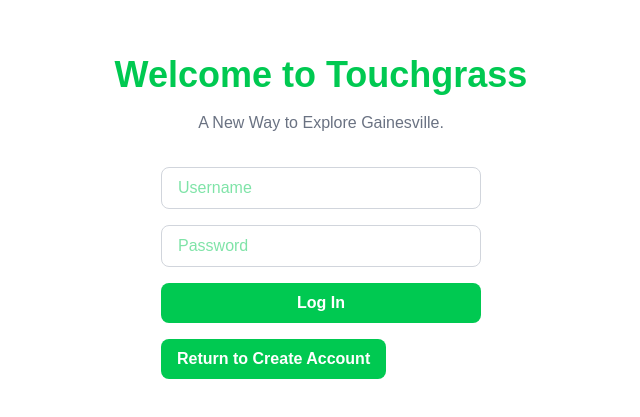
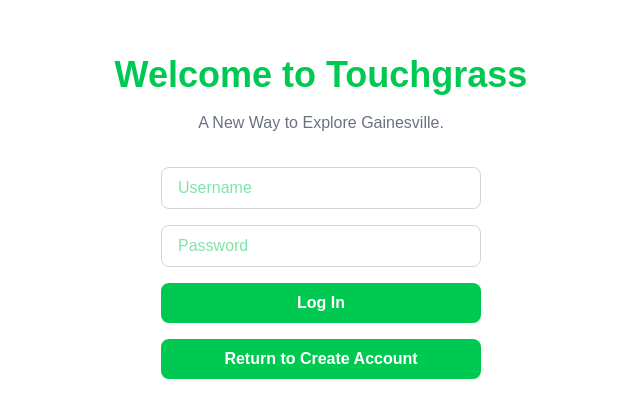
Before and after one commit to CEN-TouchGrass-Group/TouchGrass, a Next.js app in the folder FRONTEND/: page /Login in a window 1280 px wide. Shown: the part 183-600 px from the top of the page, without its empty margins (319-959 px from the left). Built offline with nearby package versions, Linux system fonts and the light colour scheme.

Commit message:
login button bug

```diff
--- a/FRONTEND/src/app/Login/page.tsx
+++ b/FRONTEND/src/app/Login/page.tsx
@@ -52,15 +52,15 @@ export default function Second() {
         {error && <p className="text-red-500 text-sm">{error}</p>}
         <button
           onClick={handleLogin}
-          className="bg-green-500 hover:bg-green-600 text-white rounded-lg px-4 py-2 font-semibold hover:bg-green-600"
+          className="w-full bg-green-500 hover:bg-green-600 text-white rounded-lg px-4 py-2 font-semibold"
         >
           Log In
         </button>
-        <Link href = "../">
-        <button
-
-          className="bg-green-500 hover:bg-green-600 text-white rounded-lg px-4 py-2 font-semibold hover:bg-green-600"
-        >Return to Create Account</button>
+        <Link
+          href="../"
+          className="w-full bg-green-500 hover:bg-green-600 text-white rounded-lg px-4 py-2 font-semibold text-center"
+        >
+          Return to Create Account
         </Link>
       </div>
     </div>
--- a/FRONTEND/src/app/page.tsx
+++ b/FRONTEND/src/app/page.tsx
@@ -53,15 +53,17 @@ export default function Home() {
         {error && <p className="text-red-500 text-sm">{error}</p>}
           <button
             onClick={handlecreateAccount}
-            className="bg-green-500 hover:bg-green-600 text-white rounded-lg px-4 py-2 font-semibold hover:bg-green-600"
+            className="w-full bg-green-500 hover:bg-green-600 text-white rounded-lg px-4 py-2 font-semibold"
           >
             Create Account
           </button>
-        <Link href = "/Login">
-          <button className="bg-green-500 hover:bg-green-600 text-white rounded-lg px-4 py-2 font-semibold hover:bg-green-600">
+
+          <Link
+            href="/Login"
+            className="w-full bg-green-500 hover:bg-green-600 text-white rounded-lg px-4 py-2 font-semibold text-center"
+          >
             Log In
-          </button>
-        </Link>
+          </Link>
       </div>
     </div>
   );
```
Also changed, not shown: 1 other file (tests, documents, lock files or other folders).
